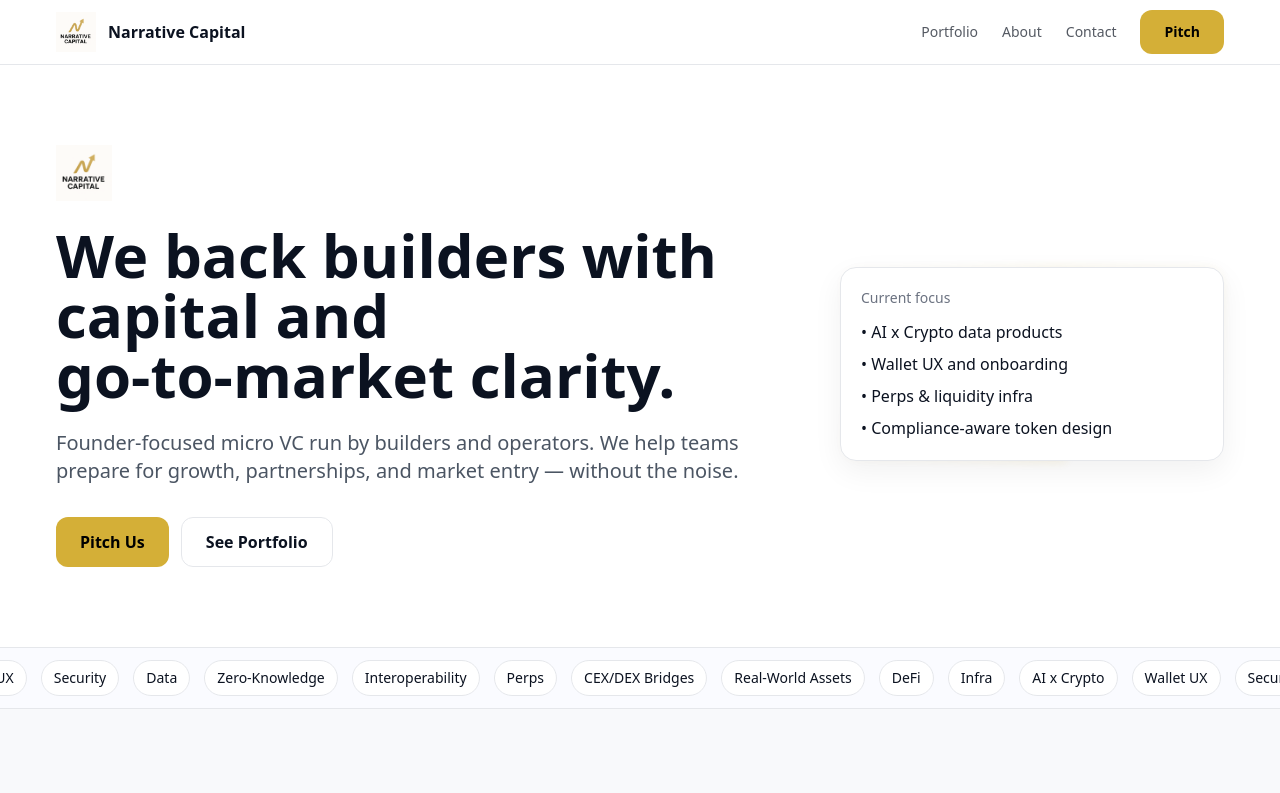
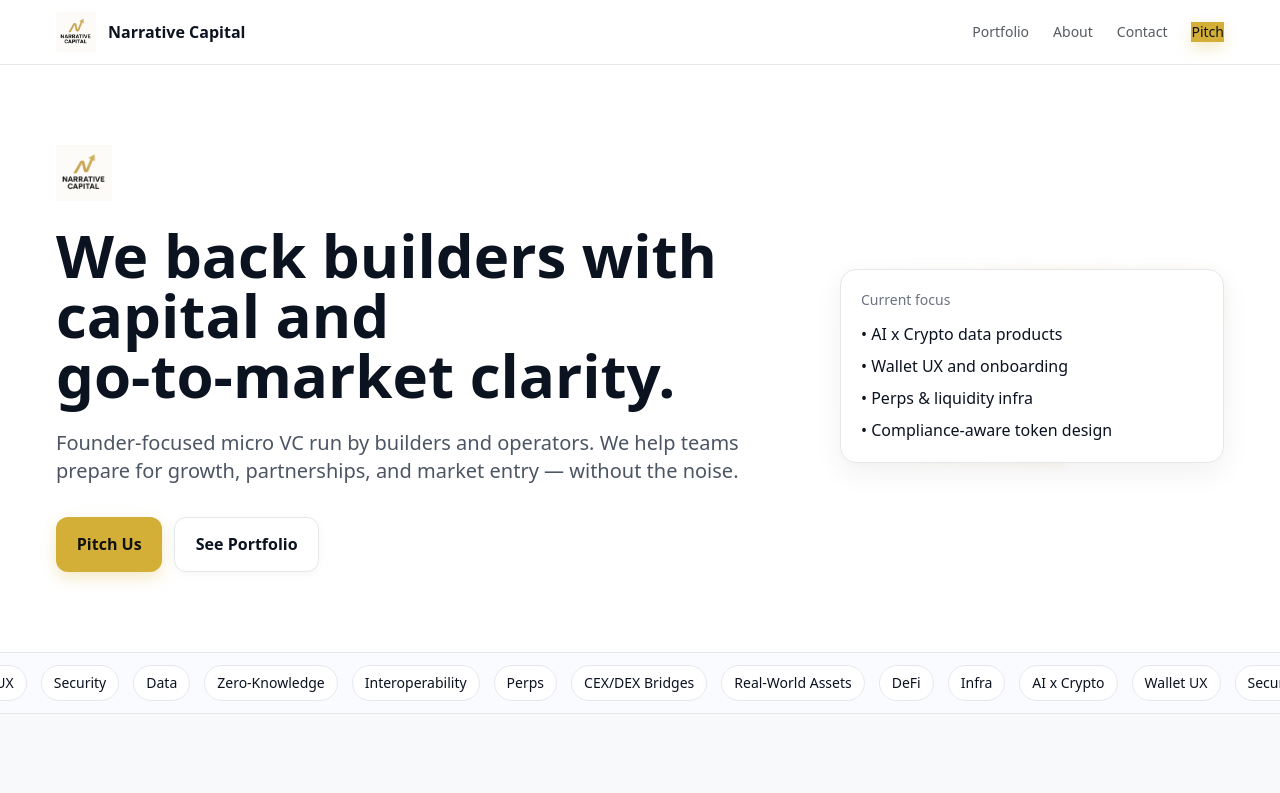
Before and after one commit to szrach/narrative-capital-site., a Next.js app: page / in a window 1280 px wide. Shown: the top 793 px of the page. Built offline with nearby package versions, Linux system fonts and the light colour scheme.

Commit message:
Update globals.css

```diff
--- a/app/globals.css
+++ b/app/globals.css
@@ -17,11 +17,36 @@ html, body{
 .lead{ @apply text-lg md:text-xl; }
 
 /* Buttons */
-.btn{ @apply inline-flex items-center gap-2 px-6 py-3 rounded-xl font-semibold transition; }
-.btn-gold{ @apply btn bg-[#D4AF37] text-black; }
-.btn-gold:hover{ transform:translateY(-2px); }
-.btn-ghost{ @apply btn border border-[#E5E7EB] text-[#0B1220]; }
-.btn-ghost:hover{ background:rgba(0,0,0,.03); }
+.btn{
+  display:inline-flex; align-items:center; gap:.55rem;
+  padding:.9rem 1.3rem;        /* slightly larger */
+  border-radius:12px;
+  font-weight:600;
+  transition:
+    transform .18s ease,
+    box-shadow .18s ease,
+    background-color .18s ease,
+    border-color .18s ease;
+  will-change: transform;
+}
+.btn:focus-visible{
+  outline: none;
+  box-shadow: 0 0 0 3px rgba(212,175,55,.35);
+}
+
+.btn-gold{
+  background:#D4AF37; color:#111;
+  box-shadow: 0 6px 16px rgba(212,175,55,.28);
+}
+.btn-gold:hover{ transform: translateY(-1px); box-shadow: 0 10px 24px rgba(212,175,55,.32); }
+.btn-gold:active{ transform: translateY(0); box-shadow: 0 6px 16px rgba(212,175,55,.28); }
+
+.btn-ghost{
+  border:1px solid #E5E7EB; color:#0B1220; background:#fff;
+  box-shadow: 0 2px 8px rgba(0,0,0,.04);
+}
+.btn-ghost:hover{ background:rgba(0,0,0,.03); transform: translateY(-1px); }
+.btn-ghost:active{ transform: translateY(0); }
 
 /* Classic light card (not animated border) */
 .card{ @apply rounded-2xl bg-white border border-[#E5E7EB] shadow-[0_10px_30px_rgba(0,0,0,0.06)]; }
```
